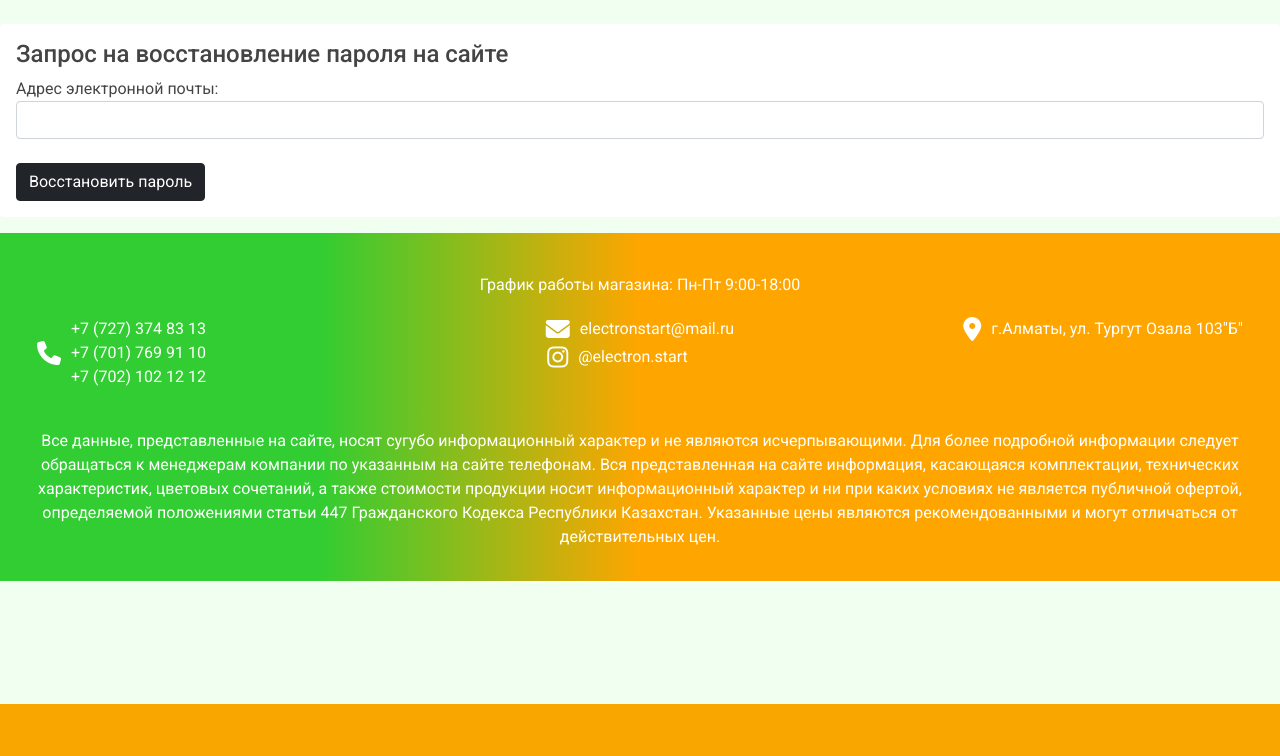
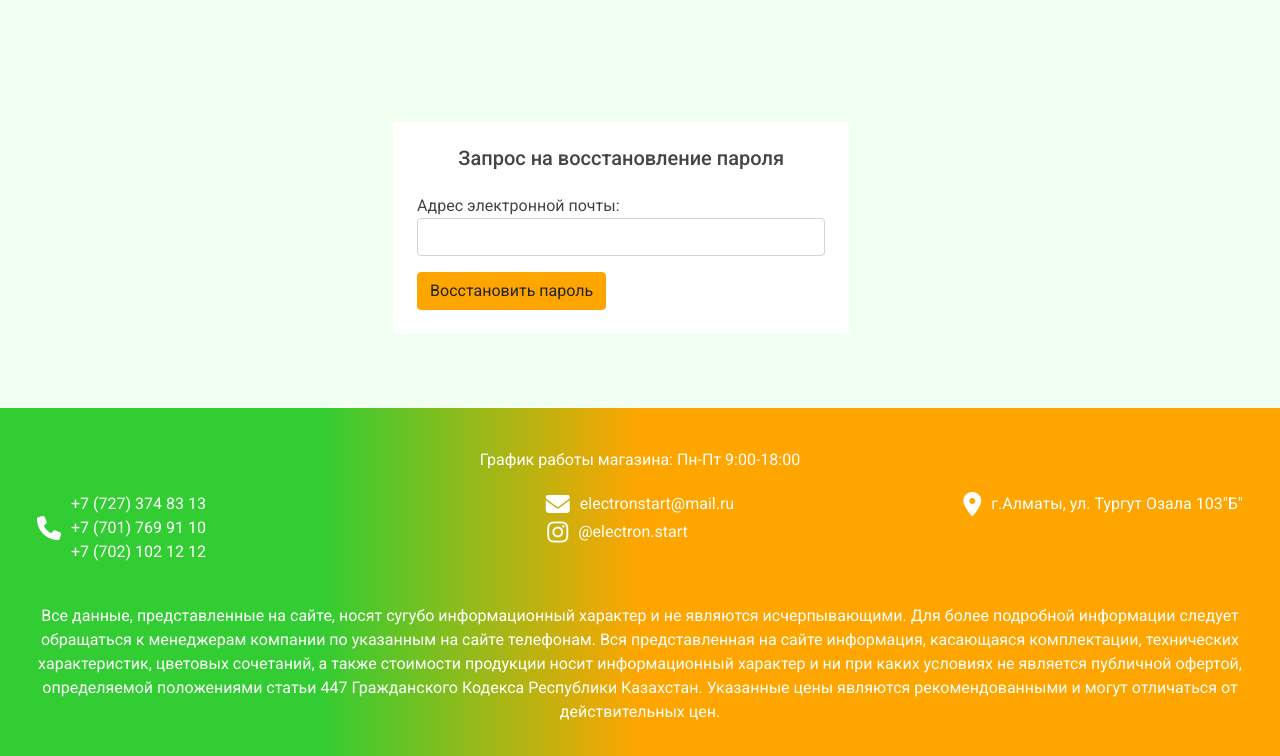
Before and after one commit to Rasty1008/shop-electronStart, a Django app: page /user/password_reset/ in a window 1280 px wide. Shown: the part 96-852 px from the top of the page. Before the commit the page ends 800 px from the top, so only its background shows below. Run offline with Django 4.2, Linux system fonts and the light colour scheme; some libraries are stand-ins or nearby versions.

Commit message:
update templates reset password

```diff
--- a/electronstartpr/static/deps/css/main.css
+++ b/electronstartpr/static/deps/css/main.css
@@ -130,7 +130,7 @@
     flex-direction: column;
     justify-content: center;
     align-items: center;
-    margin-bottom: 20px;
+
 }
 
 .category img {
--- a/electronstartpr/static/deps/css/users.css
+++ b/electronstartpr/static/deps/css/users.css
@@ -1,8 +1,16 @@
 .btn-block {
     background-color: #FFA500;
+    border-color: #FFA500;
 }
 
-.btn-block:active {
+.btn-block:active,
+.btn-block:focus {
+    background-color: #cc8400 !important;
+    border-color: #cc8400 !important;
     box-shadow: none !important;
+}
 
+.btn-block:hover {
+    background-color: #e59400;
+    border-color: #e59400;
 }
--- a/electronstartpr/users/templates/users/password_reset.html
+++ b/electronstartpr/users/templates/users/password_reset.html
@@ -1,16 +1,40 @@
 {% extends "base.html" %}
+{% load static %}
+
+{% block css %}
+<link rel="stylesheet" href="{% static "deps/css/users.css" %}">
+{% endblock %}
 
 {% block content %}
-    <div class="card mb-3 border-0 nth-shadow">
-        <div class="card-body">
-            <div class="card-title nth-card-title">
-                <h4>Запрос на восстановление пароля на сайте</h4>
+<main class="main">
+
+    <section class="products">
+        <div class="container fluid">
+            <div class="main-wrapper">
+                <div class="col-lg-10">
+                    <!-- Контент на странице -->
+                    <div class="row">
+                        <div class="container mt-5">
+                            <div class="row justify-content-center">
+                                <div class="col-md-6 bg-white p-4 mb-4 mx-3 rounded custom-shadow">
+
+
+                                    <h5 class="text-center mb-4">Запрос на восстановление пароля</h5>
+
+                                    <form method="post">
+                                        {% csrf_token %}
+                                        {{ form.as_p }}
+                                        <button type="submit" class="btn btn-block">Восстановить пароль</button>
+                                    </form>
+
+                                </div>
+                            </div>
+                        </div>
+                    </div>
+                </div>
             </div>
-            <form method="post">
-                {% csrf_token %}
-                {{ form.as_p }}
-                <button type="submit" class="btn btn-dark mt-2">Восстановить пароль</button>
-            </form>
         </div>
-    </div>
-{% endblock %}
+    </section>
+
+</main>
+{% endblock content %}
```
Also changed, not shown: electronstartpr/users/templates/users/password_reset_new.html (+32 -3 lines).
